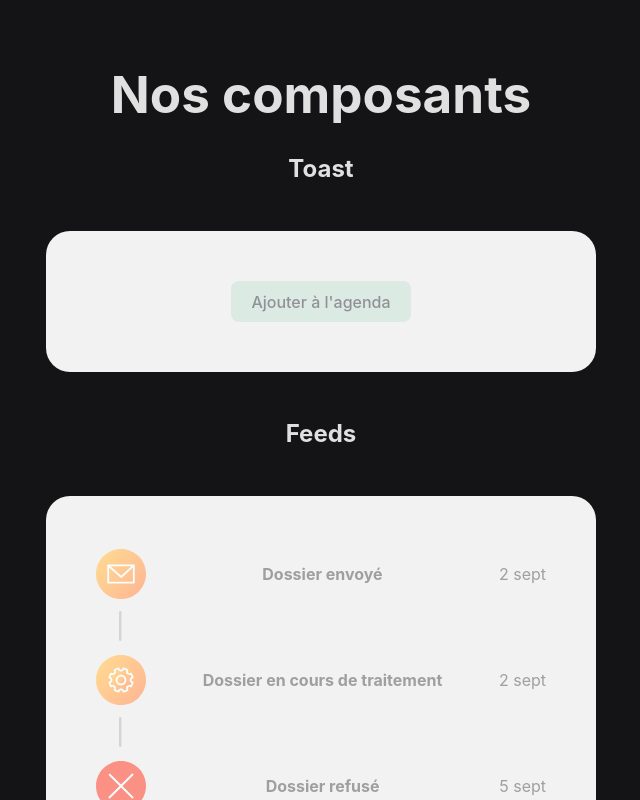
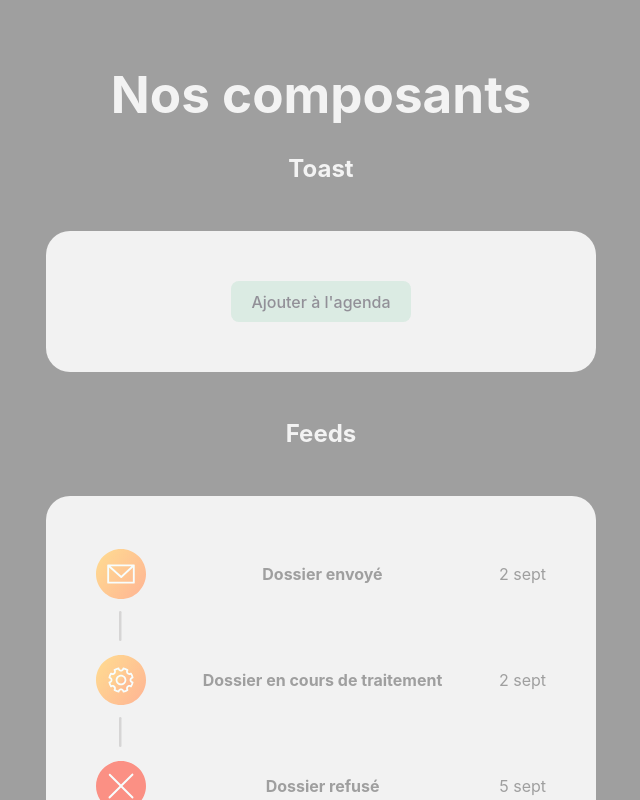
Before and after one commit to TP-Svelte/TP_Svelte_components, a Svelte app: page / in a window 1280 px wide. Shown: the top 800 px of the page, without its empty margins (319-959 px from the left). Built offline with nearby package versions, Linux system fonts and the light colour scheme.

Commit message:
Searchbar update2

```diff
--- a/src/UI/Searchbar.svelte
+++ b/src/UI/Searchbar.svelte
@@ -39,9 +39,6 @@ const resetInput = () => {
 
 
 <style>
-:global(body)  {
-    background: #141316;
-}
 
 .container {
     padding: 18px 3%;
```
